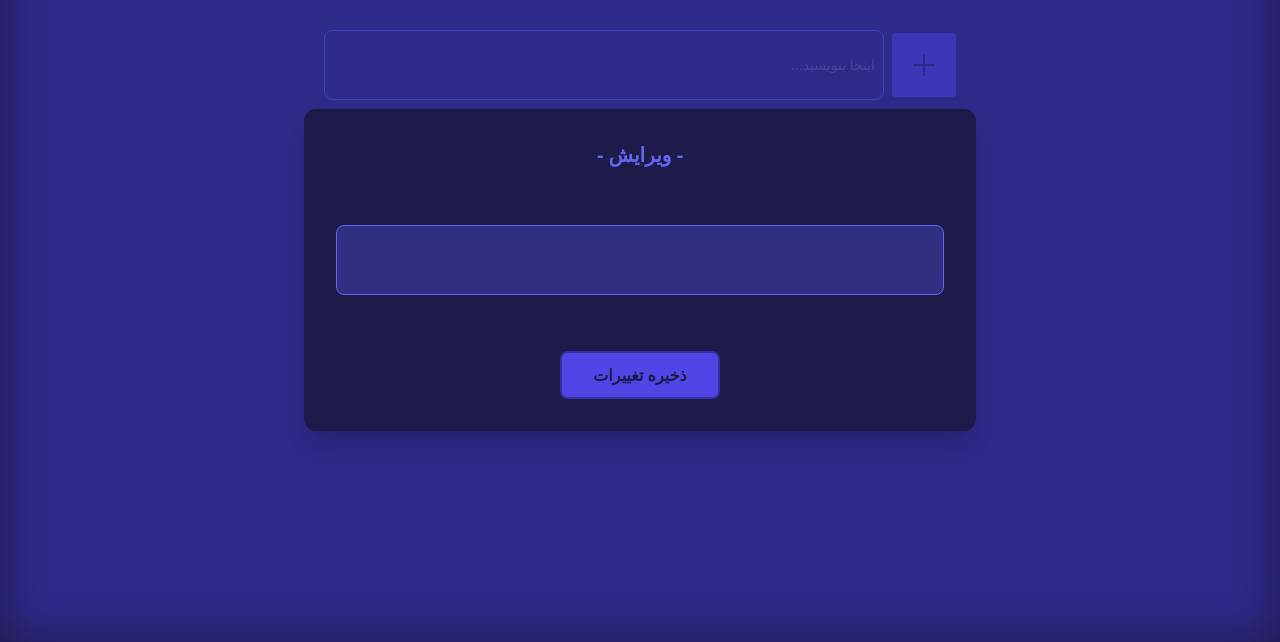
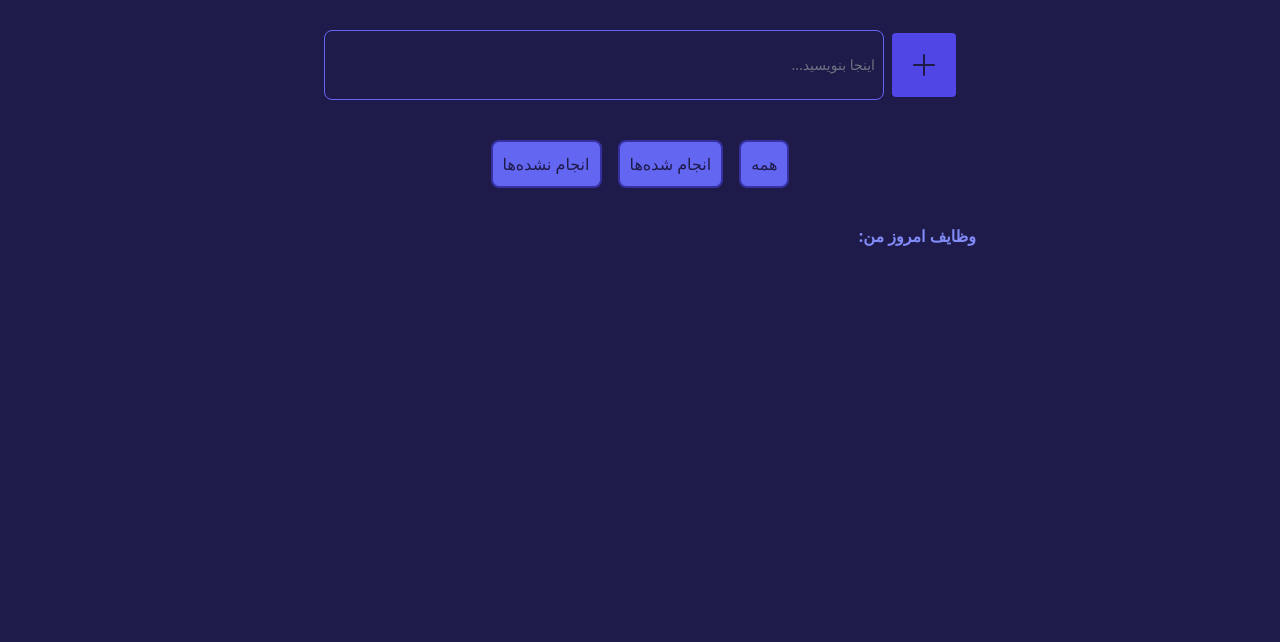
Before and after one commit to maryammohebbi/Todo-list-app-with-Tailwind-and-OOP-Js, a website with bundled scripts: page public/index.html in a window 1280 px wide. Shown: the part 158-800 px from the top of the page. Built offline with nearby package versions, Linux system fonts and the light colour scheme.

Commit message:
editModalOpen and SaveEditedTodo methods added

```diff
--- a/public/index.html
+++ b/public/index.html
@@ -38,17 +38,17 @@
             <!-- single todo -->
         </div>
     </section>
-    <section id="modal-edit" class="max-w-sm mx-auto md:max-w-lg lg:max-w-xl xl:max-w-2xl z-20 absolute m-auto left-0 right-0 top-1/3">
-        <form action="submit" class="flex flex-col bg-indigo-950 w-full h-auto p-8 gap-y-14 rounded-xl shadow-xl">
+    <section id="modal-edit" class="hidden max-w-sm mx-auto md:max-w-lg lg:max-w-xl xl:max-w-2xl z-20 absolute m-auto left-0 right-0 top-1/3">
+        <form action="submit" id="edit-form" class="flex flex-col bg-indigo-950 w-full h-auto p-8 gap-y-14 rounded-xl shadow-xl">
             <h1 class="text-center text-indigo-500 text-xl font-bold">- ویرایش -</h1>
-            <input type="text" class="border border-indigo-500 bg-indigo-900 w-full py-6 px-2 rounded-lg text-sm text-indigo-200">
+            <input type="text" id="edit-input" class="border border-indigo-500 bg-indigo-900 w-full py-6 px-2 rounded-lg text-sm text-indigo-200">
             <button
                 class="bg-indigo-600 border-2 border-indigo-800 p-2 rounded-lg text-sm md:p-2.5 md:text-base w-40 h-auto mx-auto text-indigo-950 font-bold hover:bg-indigo-600">
                 ذخیره تغییرات
             </button>
         </form>
     </section>
-    <div id="backdrop" class="blur-xl bg-indigo-800 opacity-70 fixed top-0 left-0 w-full h-full z-10"></div>
+    <div id="backdrop" class="hidden blur-xl bg-indigo-800 opacity-70 fixed top-0 left-0 w-full h-full z-10"></div>
     <script src="./build/js/app.js" type="module"></script>
 </body>
 </html>
```
Also changed, not shown: public/build/js/TodoView.js.
